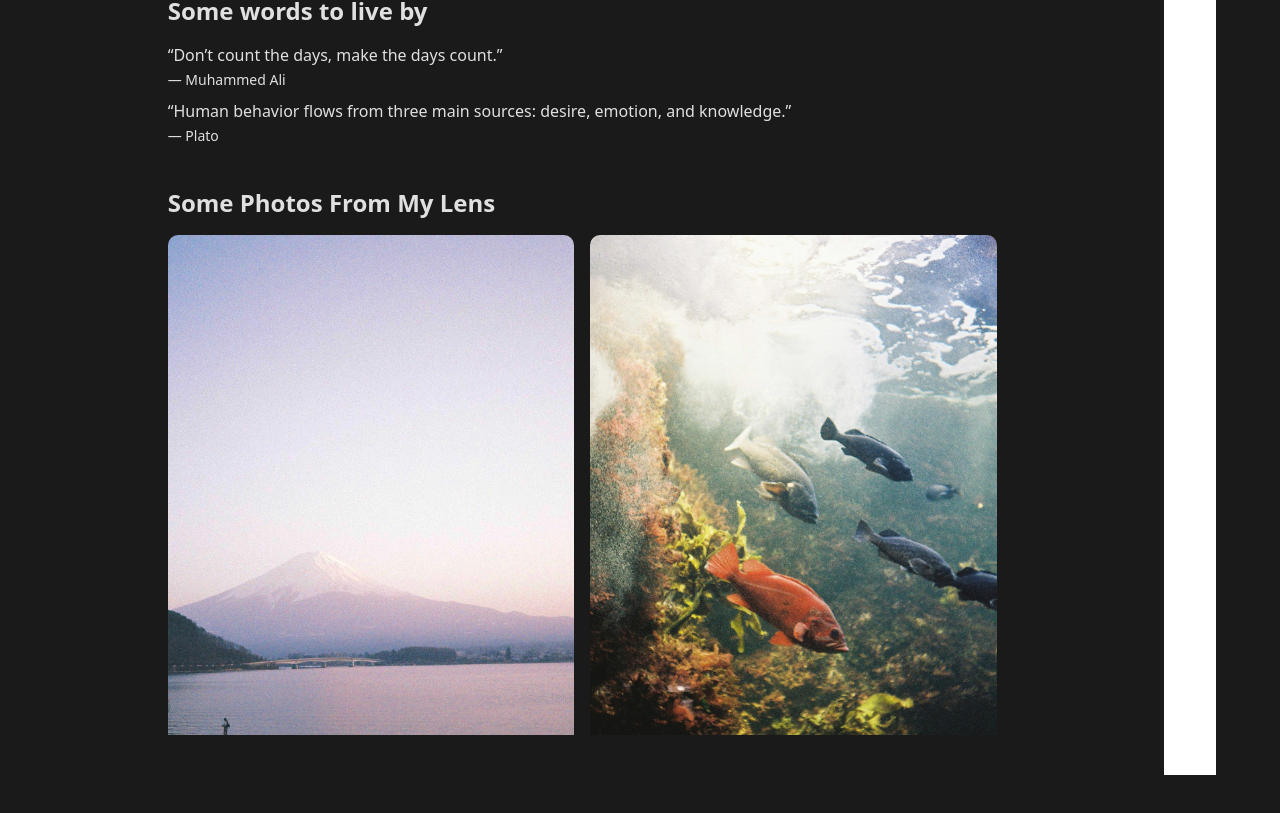
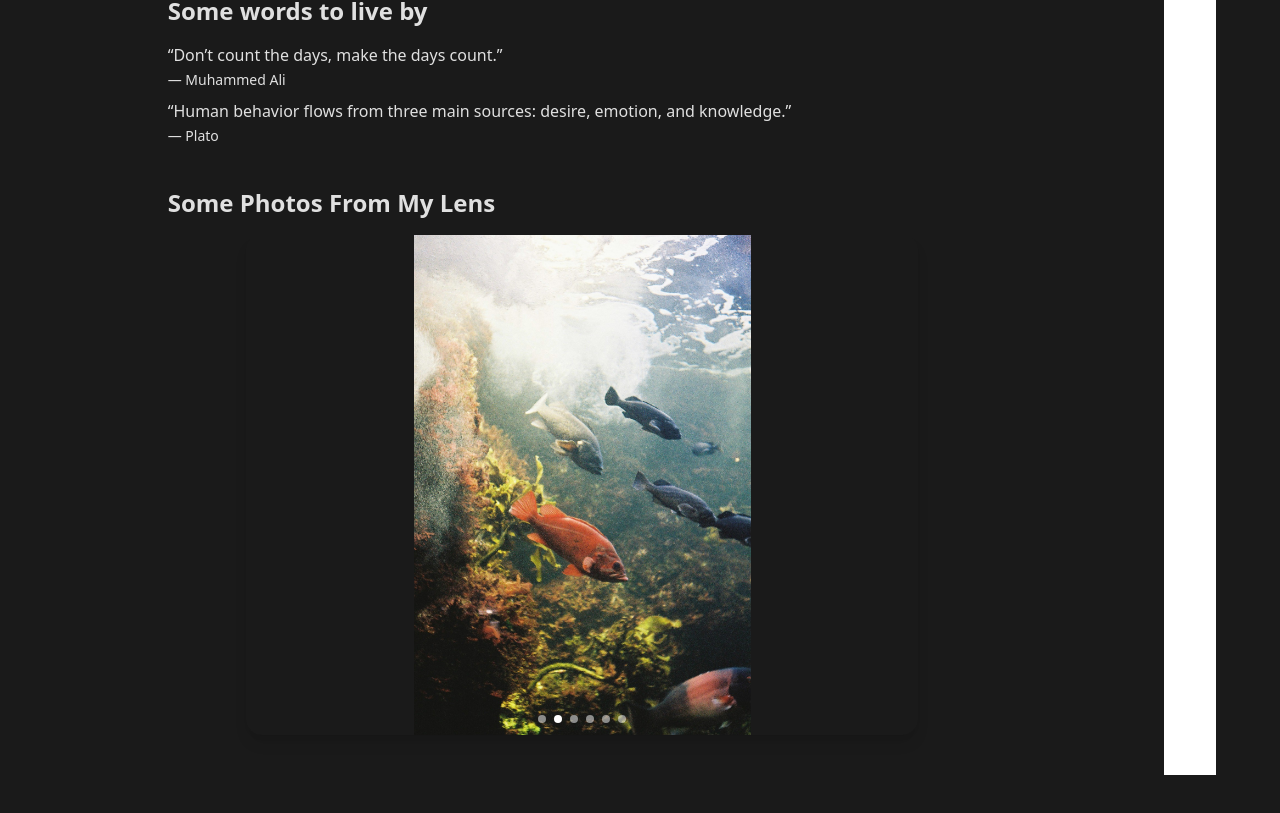
Before and after one commit to korayuymaz/koray-portfolio, a Next.js app: page /about in a window 1280 px wide. Shown: the part 397-1210 px from the top of the page. Built offline with nearby package versions, Linux system fonts and the light colour scheme.

Commit message:
Carousel added

```diff
--- a/src/components/about-components/photos.tsx
+++ b/src/components/about-components/photos.tsx
@@ -1,4 +1,5 @@
 import Image from "next/image";
+import Carousel from "../carousel";
 
 const photos = [
 	{
@@ -34,20 +35,24 @@ const photos = [
 ];
 
 const Photos = () => {
+	const items = photos.map((photo) => (
+		<Image
+			key={photo.id}
+			src={photo.image}
+			alt={photo.alt}
+			width={400}
+			height={400}
+			className="w-full shrink-0 h-[500px] object-center object-contain"
+		/>
+	));
+
+	console.log(items);
+
 	return (
 		<div className="mb-10 w-[80%] mx-auto">
 			<h2 className="text-2xl font-bold mb-4">Some Photos From My Lens</h2>
-			<div className="grid grid-cols-2 gap-4 h-[500px] overflow-y-auto w-max-content">
-				{photos.map((photo) => (
-					<Image
-						key={photo.id}
-						src={photo.image}
-						alt={photo.alt}
-						width={400}
-						height={400}
-						className="w-full h-full object-contain rounded-lg"
-					/>
-				))}
+			<div className="w-full">
+				<Carousel items={items} />
 			</div>
 		</div>
 	);
--- /dev/null
+++ b/src/components/carousel.tsx
@@ -0,0 +1,67 @@
+"use client";
+
+import { useEffect, useRef, useState } from "react";
+
+export default function Carousel({ items }: { items: React.ReactNode[] }) {
+	const [current, setCurrent] = useState(0);
+	const interval = useRef<NodeJS.Timeout | null>(null);
+
+	useEffect(() => {
+		interval.current = setInterval(() => {
+			setCurrent((prev) => (prev + 1) % items.length);
+		}, 3000);
+		return () => clearInterval(interval.current as NodeJS.Timeout);
+	}, [items.length]);
+
+	const nextSlide = () => {
+		setCurrent((current + 1) % items.length);
+		clearInterval(interval.current as NodeJS.Timeout);
+	};
+	const prevSlide = () => {
+		setCurrent((current - 1 + items.length) % items.length);
+		clearInterval(interval.current as NodeJS.Timeout);
+	};
+
+	return (
+		<div className="relative w-full max-w-2xl mx-auto overflow-hidden rounded-2xl shadow-lg h-[500px]">
+			<div
+				className="flex transition-transform duration-700 ease-in-out"
+				style={{ transform: `translateX(-${current * 100}%)` }}
+			>
+				{items.map((item, index) => (
+					<div key={index} className="w-full shrink-0">
+						{item}
+					</div>
+				))}
+			</div>
+
+			{/* Prev & Next buttons */}
+			<button
+				onClick={prevSlide}
+				className="group absolute left-0 top-0 h-full w-1/5 flex items-center justify-start hover:bg-black/10 transition duration-300 z-10"
+			>
+				<span className="opacity-0 group-hover:opacity-100 transition-opacity duration-300 blur-sm group-hover:blur-0  ml-4"></span>
+			</button>
+
+			<button
+				onClick={nextSlide}
+				className="group absolute right-0 top-0 h-full w-1/5 flex items-center justify-end hover:bg-black/10 transition duration-300 z-10"
+			>
+				<span className="opacity-0 group-hover:opacity-100 transition-opacity duration-300 blur-sm group-hover:blur-0 mr-4"></span>
+			</button>
+
+			{/* Indicators */}
+			<div className="absolute bottom-3 left-1/2 -translate-x-1/2 flex gap-2">
+				{items.map((_, index) => (
+					<button
+						key={index}
+						onClick={() => setCurrent(index)}
+						className={`h-2 w-2 rounded-full ${
+							current === index ? "bg-white" : "bg-white/50"
+						}`}
+					/>
+				))}
+			</div>
+		</div>
+	);
+}
```
